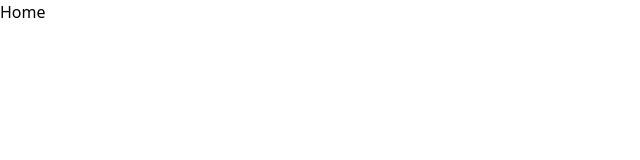
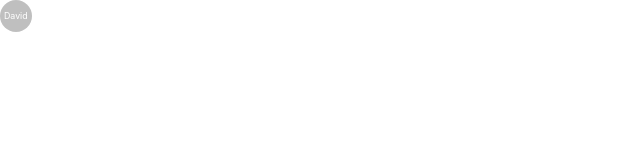
Before and after one commit to chen7david/media-manager-web, a React (Vite) app: page /#/ in a window 1280 px wide. Shown: the top 160 px of the page, without its empty margins (0-640 px from the left). Built offline with nearby package versions, Linux system fonts and the light colour scheme.

Commit message:
chore: installed antd-v5

```diff
--- a/package.json
+++ b/package.json
@@ -11,6 +11,7 @@
     "format": "prettier --write ."
   },
   "dependencies": {
+    "antd": "^5.19.3",
     "react": "^18.3.1",
     "react-dom": "^18.3.1",
     "react-router-dom": "^6.25.1"
--- a/src/pages/home/Home.tsx
+++ b/src/pages/home/Home.tsx
@@ -1,3 +1,9 @@
+import { Avatar } from 'antd'
+
 export const Home = () => {
-  return <div>Home</div>
+  return (
+    <div>
+      <Avatar>David</Avatar>
+    </div>
+  )
 }
```
Also changed, not shown: 1 other file (tests, documents, lock files or other folders).
